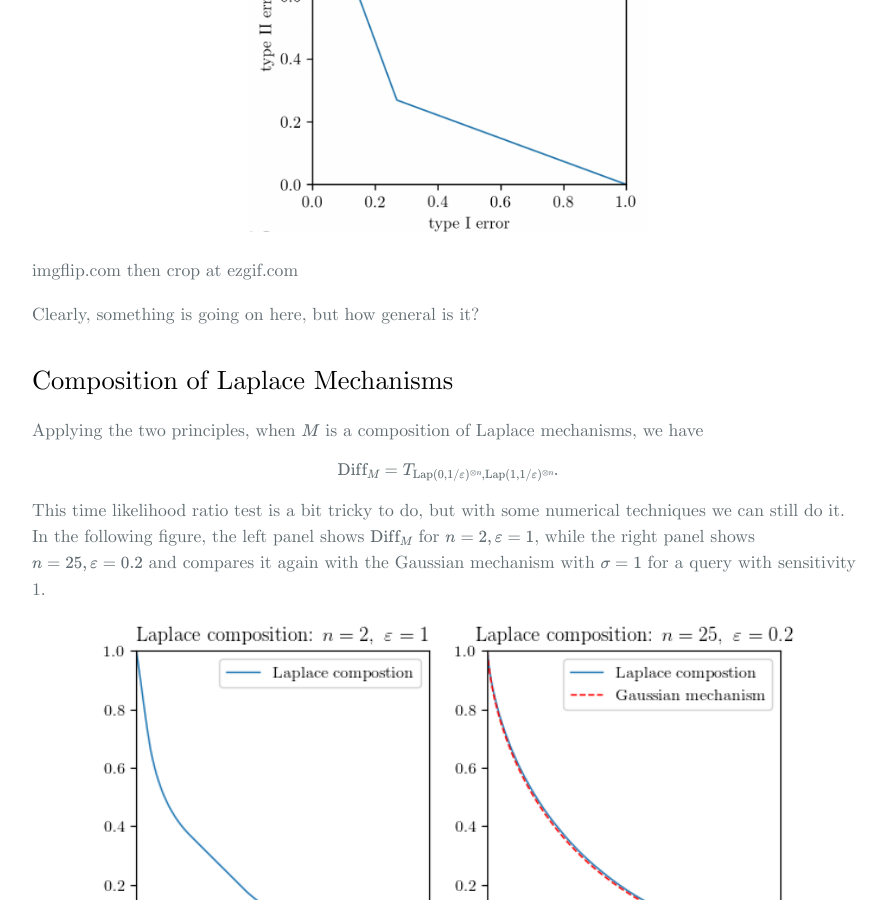
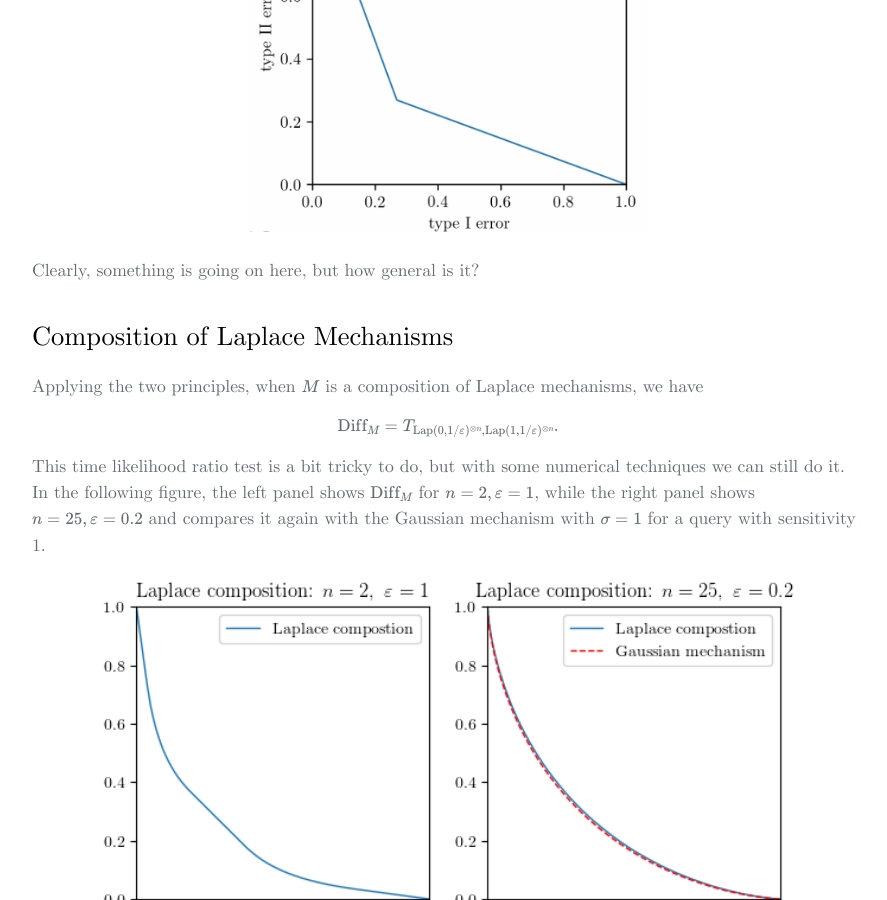
Before and after one commit to dongjs/dongjs.github.io, a Jekyll site: the page built from _posts/2020-1-15-Privacy.md, in a window 1280 px wide and 900 px high, scrolled down 6151 px. Shown: the whole window, without its empty margins (192-1079 px from the left). Built offline with Jekyll 4.4.1, drawn with Linux system fonts in a browser that asks for light colours; some web fonts are replaced; our own code applies the rules of GitHub Pages for plain Markdown files; formulas are drawn with MathJax 3; comment, search, counter and statistics services are not loaded; the repository's description, which GitHub fills in, is left out.

Commit message:
mistake in GDP post

```diff
--- a/_posts/2020-1-15-Privacy.md
+++ b/_posts/2020-1-15-Privacy.md
@@ -165,7 +165,7 @@ Likelihood ratio test for Bernoulli products is also not hard. The resulting $$\
 <!-- <img src="/assets/img/compo_RR.png" width = "700"/> -->
 <img src="/assets/img/clt3.gif" width = "400"/>
 </p>
-imgflip.com then crop at ezgif.com
+<!-- imgflip.com then crop at ezgif.com -->
 
 Clearly, something is going on here, but how general is it?
 
```
